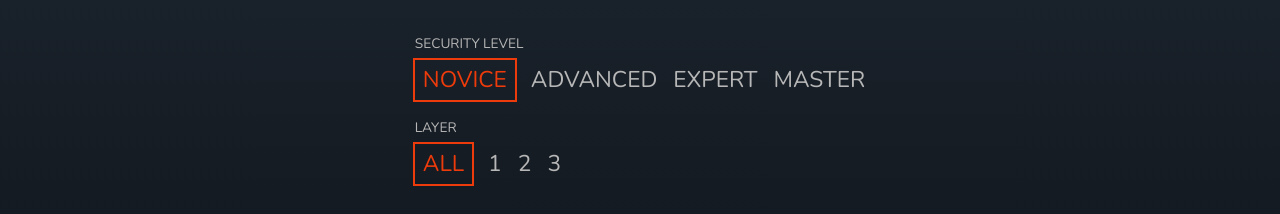
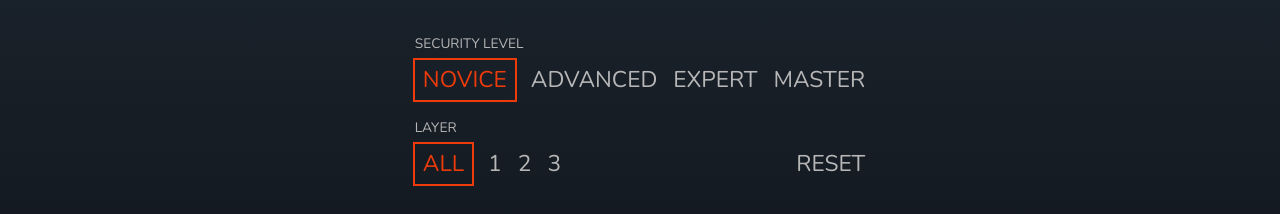
Before and after one commit to atlesque/starfield-digipick-solver, a React (Vite) app: page / in a window 1280 px wide. Shown: the top 214 px of the page. Built offline with nearby package versions, Linux system fonts and the light colour scheme.

Commit message:
Add Reset button

```diff
--- a/src/components/modules/key/KeyCircle.tsx
+++ b/src/components/modules/key/KeyCircle.tsx
@@ -1,18 +1,22 @@
-import { useState } from 'react';
-import styles from './KeyCircle.module.scss';
 import clsx from 'clsx';
 import { TOTAL_LAYERS } from '../../../constants';
+import styles from './KeyCircle.module.scss';
 
 interface KeyCircleProps {
+  activeLayerNumber: number;
   filteredLayer?: number;
   isHidden?: boolean;
+  onActiveLayerChange: (layer: number) => void;
 }
 
-export const KeyCircle = ({ filteredLayer = 0, isHidden = false }: KeyCircleProps) => {
-  const [activeLayerNumber, setActiveLayerNumber] = useState(0);
-
+export const KeyCircle = ({
+  activeLayerNumber,
+  filteredLayer = 0,
+  isHidden = false,
+  onActiveLayerChange,
+}: KeyCircleProps) => {
   const handleClick = () => {
-    setActiveLayerNumber((activeLayerNumber + 1) % (TOTAL_LAYERS + 1));
+    onActiveLayerChange((activeLayerNumber + 1) % (TOTAL_LAYERS + 1));
   };
 
   return (
--- a/src/pages/SolverPage.module.scss
+++ b/src/pages/SolverPage.module.scss
@@ -17,6 +17,21 @@
   align-items: flex-start;
 }
 
+.settingsRow {
+  display: flex;
+  flex-direction: row;
+  justify-content: space-between;
+  align-items: flex-end;
+  gap: var(--spacing-2);
+  width: 100%;
+}
+
+.resetButton {
+  text-transform: uppercase;
+  color: var(--text-primary);
+  font-size: var(--font-size-h3);
+}
+
 .keyList {
   display: grid;
   grid-template-columns: repeat(4, 1fr);
--- a/src/pages/SolverPage.tsx
+++ b/src/pages/SolverPage.tsx
@@ -7,19 +7,43 @@ import { LayerSelector } from '../components/modules/layer/LayerSelector';
 
 export const SolverPage = () => {
   const [activeDifficulty, setActiveDifficulty] = useState(Difficulty.Novice);
-  const [activeLayer, setActiveLayer] = useState(0);
+  const [filteredLayer, setFilteredLayer] = useState(0);
+  const [keyCircles, setKeyCircles] = useState(Array.from({ length: MAX_KEYS }, () => 0));
 
   const totalKeys = TOTAL_KEYS_BY_DIFFICULTY[activeDifficulty];
+
+  const handleKeyCircleLayerChange = (keyNumber: number, newLayer: number) => {
+    setKeyCircles(keyCircles => {
+      const newKeyCircles = [...keyCircles];
+      newKeyCircles[keyNumber] = newLayer;
+      return newKeyCircles;
+    });
+  };
+
+  const handleResetClick = () => {
+    setKeyCircles(Array.from({ length: MAX_KEYS }, () => 0));
+  };
 
   return (
     <div className={styles.root}>
       <div className={styles.settings}>
         <DifficultySelector activeDifficulty={activeDifficulty} onChange={setActiveDifficulty} />
-        <LayerSelector activeLayer={activeLayer} onChange={setActiveLayer} />
+        <div className={styles.settingsRow}>
+          <LayerSelector activeLayer={filteredLayer} onChange={setFilteredLayer} />
+          <button className={styles.resetButton} onClick={handleResetClick}>
+            Reset
+          </button>
+        </div>
       </div>
       <div className={styles.keyList}>
-        {Array.from({ length: MAX_KEYS }, (_, i) => (
-          <KeyCircle key={i} filteredLayer={activeLayer} isHidden={i >= totalKeys} />
+        {keyCircles.map((activeLayer, i) => (
+          <KeyCircle
+            key={i}
+            activeLayerNumber={activeLayer}
+            onActiveLayerChange={newLayer => handleKeyCircleLayerChange(i, newLayer)}
+            filteredLayer={filteredLayer}
+            isHidden={i >= totalKeys}
+          />
         ))}
       </div>
     </div>
```
